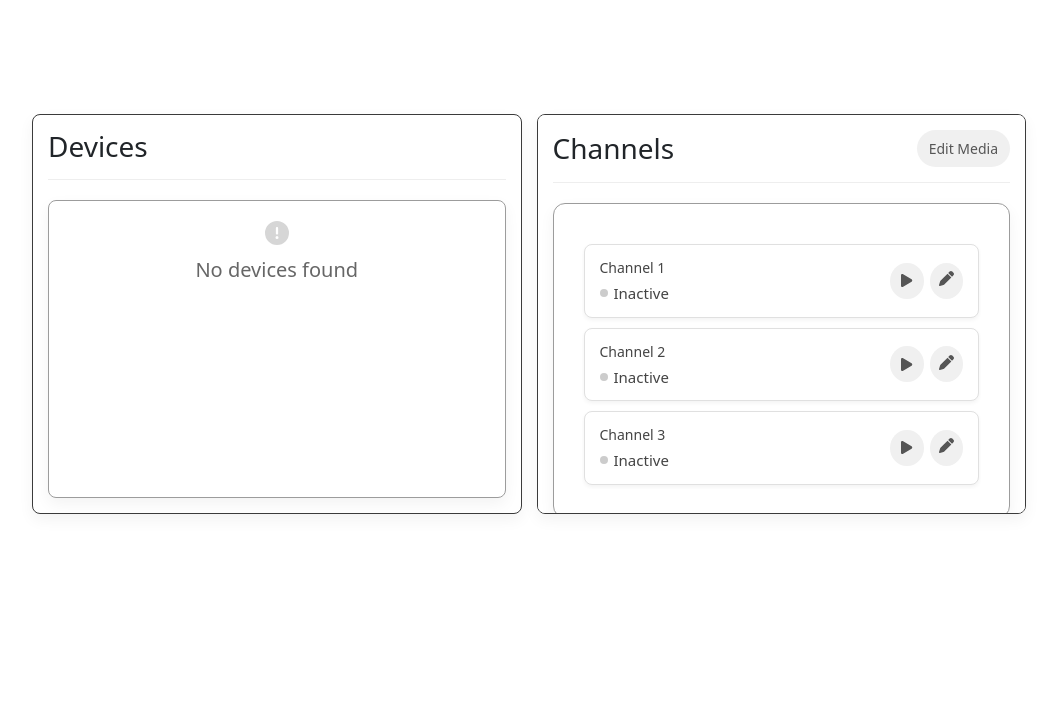
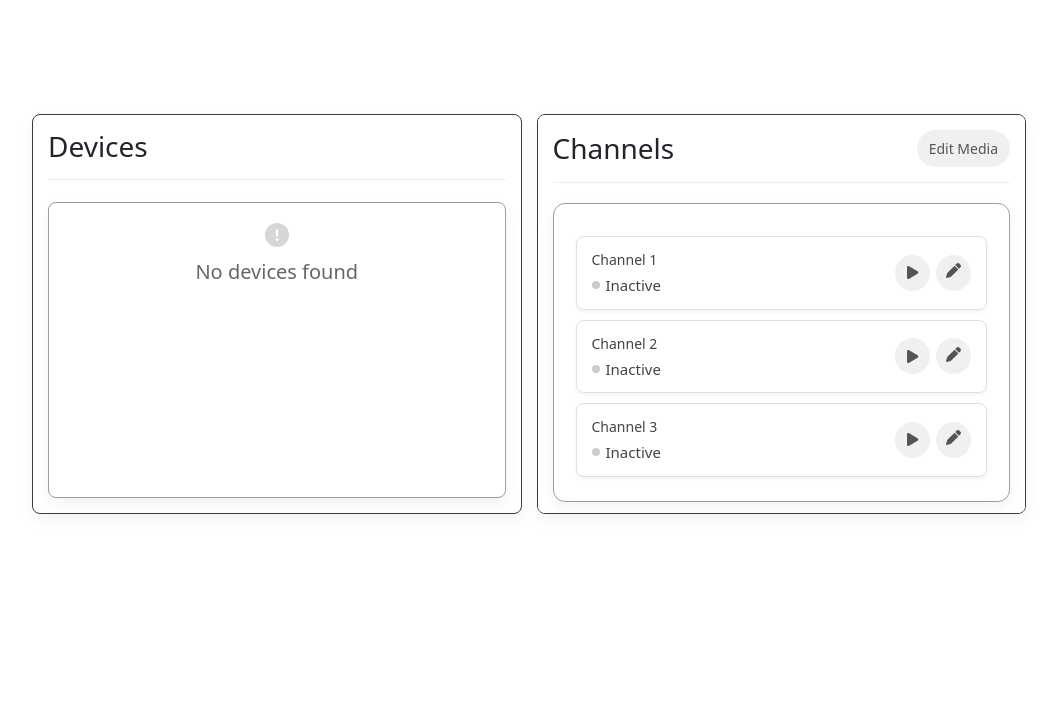
Before and after one commit to pedromelo1316/PECI--Difusao-de-Audio, a Flask app: page / in a window 1280 px wide. Shown: the part 165-877 px from the top of the page, without its empty margins (111-1168 px from the left). Run offline with Flask 3, Linux system fonts and the light colour scheme; data comes from the database, SQL or seed files in the repository; data that the repository does not hold is empty; parts of the project's set-up code (start-up, migrations or seed data) failed here and were passed over; some libraries are stand-ins or nearby versions.

Commit message:
alinhamneto devices/channels

```diff
--- a/Main/Manager/static/css/styles.css
+++ b/Main/Manager/static/css/styles.css
@@ -612,7 +612,6 @@
     background: white;
     border-radius: 12px;
     box-shadow: 0px 4px 10px rgba(0, 0, 0, 0.1);
-    padding: 8px; /* Reduce from 10px */
     border:#9c9c9c solid 1px;
     box-shadow: 0 6px 15px rgba(0, 0, 0, 0.05);
     transition: all 0.3s ease;
@@ -1208,7 +1207,6 @@
 /* ===== CHANNEL TRANSMISSION CONTROLS ===== */
 .channel-selection-panel {
     flex: 1;
-    background: #fff;
     padding: 20px;
     overflow-y: auto;
     max-height: 500px;
--- a/Main/Manager/templates/index.html
+++ b/Main/Manager/templates/index.html
@@ -217,7 +217,7 @@
                 <div class="section-header">
                     <h3>Devices</h3>
                 </div>
-                <div class="column-box" id="columnBox" style="display: block;">
+                <div class="column-box" id="columnBox" style="display: block; margin-top: 2px;">
                     {% if nodes|length < 1 %}
                     <div style="text-align: center; padding: 20px; color: #666;">
                         <i class="fa-solid fa-circle-exclamation" style="font-size: 24px; margin-bottom: 10px;"></i>
```
